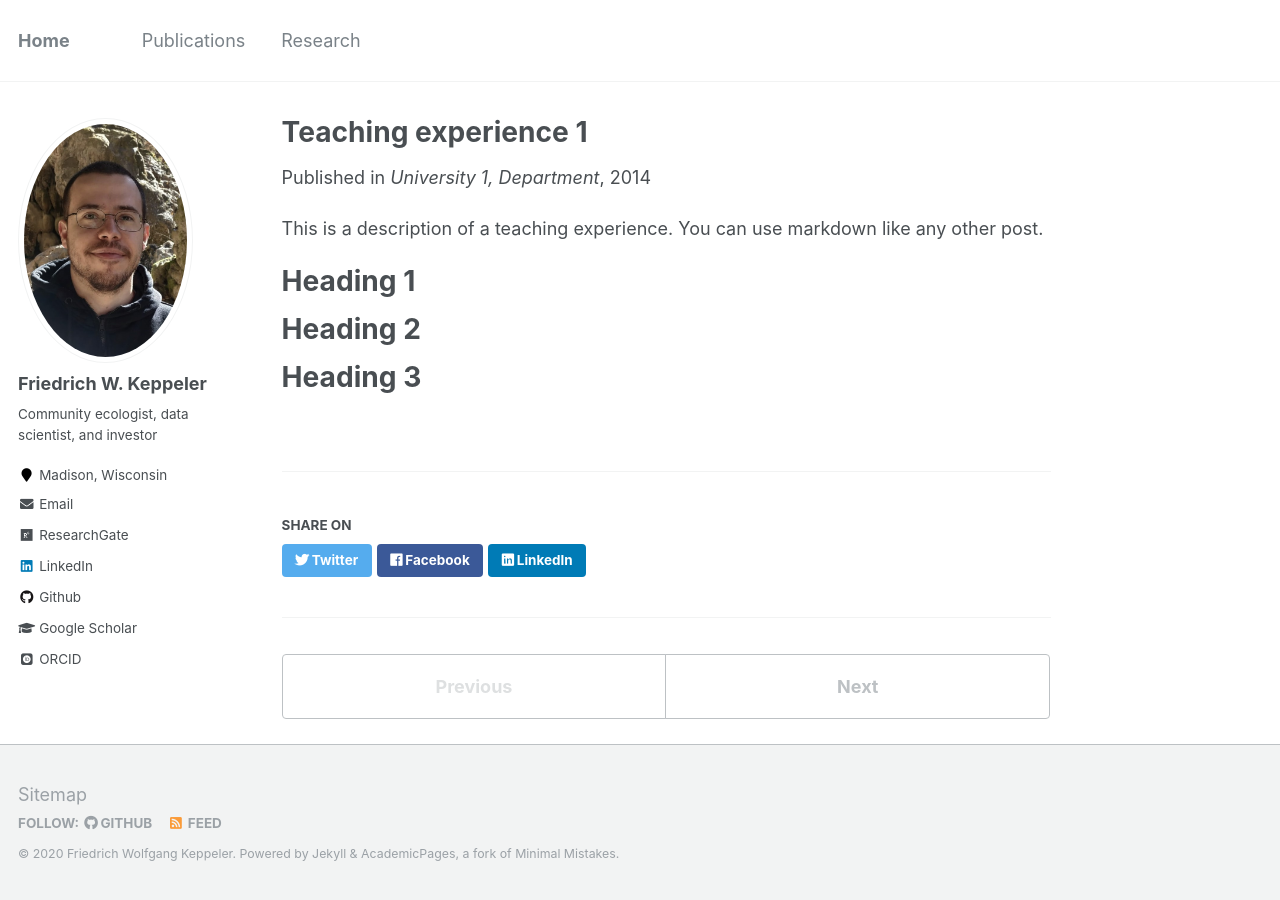
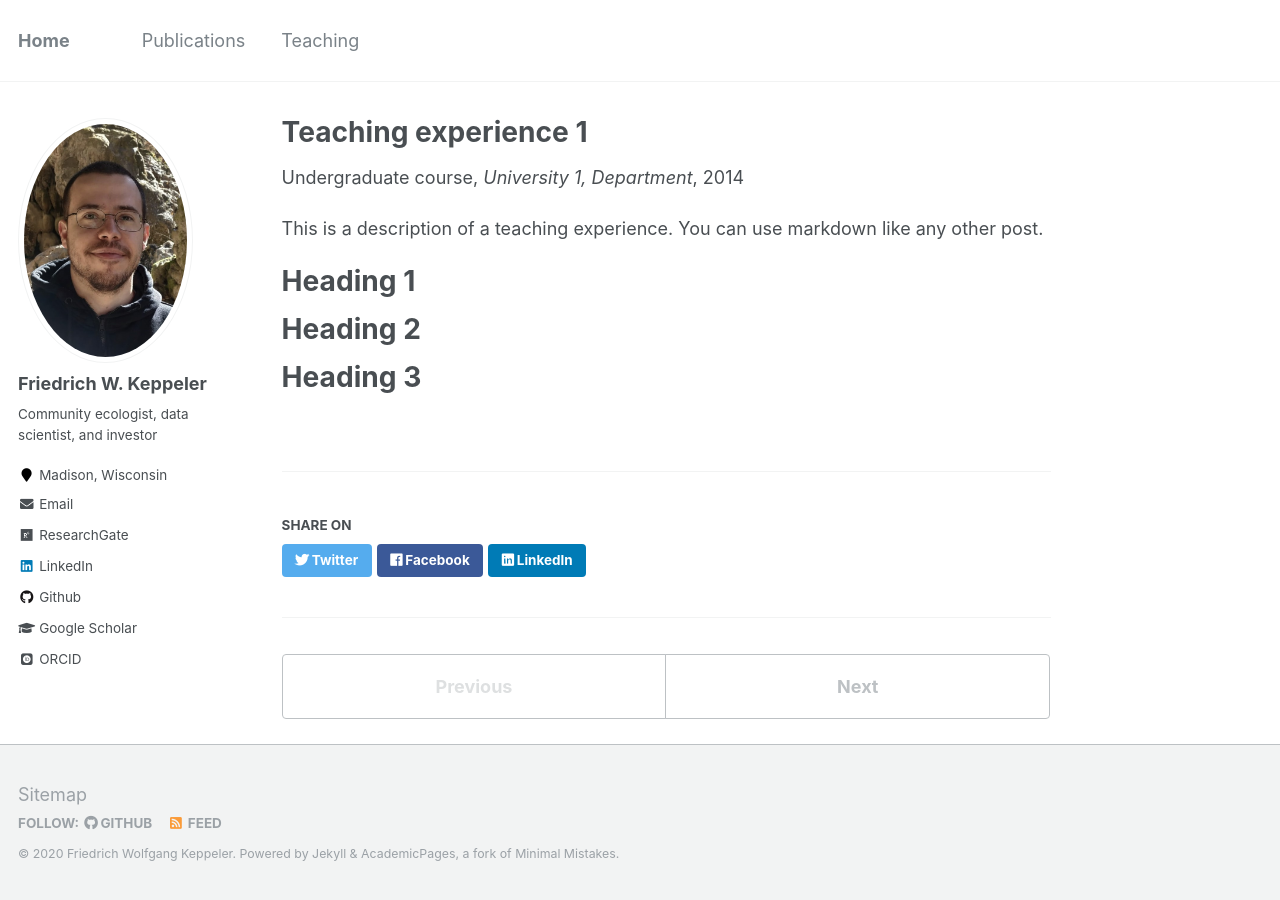
Before and after one commit to fkeppeler/fkeppeler.github.io, a Jekyll site: the page built from _teaching/2014-spring-teaching-1.md, in a window 1280 px wide. Built offline with Jekyll 4.4.1, drawn with Linux system fonts in a browser that asks for light colours; some web fonts are replaced.

Commit message:
teaching again

```diff
--- a/_config.yml
+++ b/_config.yml
@@ -175,7 +175,7 @@ kramdown:
 
 # Collections
 collections:
-  research:
+  teaching:
     output: true
     permalink: /:collection/:path/
   publications:
@@ -204,10 +204,10 @@ defaults:
     values:
       layout: single
       author_profile: true
-  # _research
+  # _teaching
   - scope:
       path: ""
-      type: research
+      type: teaching
     values:
       layout: single
       author_profile: true
--- a/_data/navigation.yml
+++ b/_data/navigation.yml
@@ -3,5 +3,5 @@ main:
   - title: "Publications"
     url: /publications/
 
-  - title: "Research"
-    url: /research/
+  - title: "Teaching"
+    url: /teaching/
```
Also changed, not shown: _pages/teaching.html (renamed from _pages/research.html), _teaching/2014-spring-teaching-1.md (renamed from _research/2014-spring-teaching-1.md), _teaching/2015-spring-teaching-2.md (renamed from _research/2015-spring-teaching-2.md).
